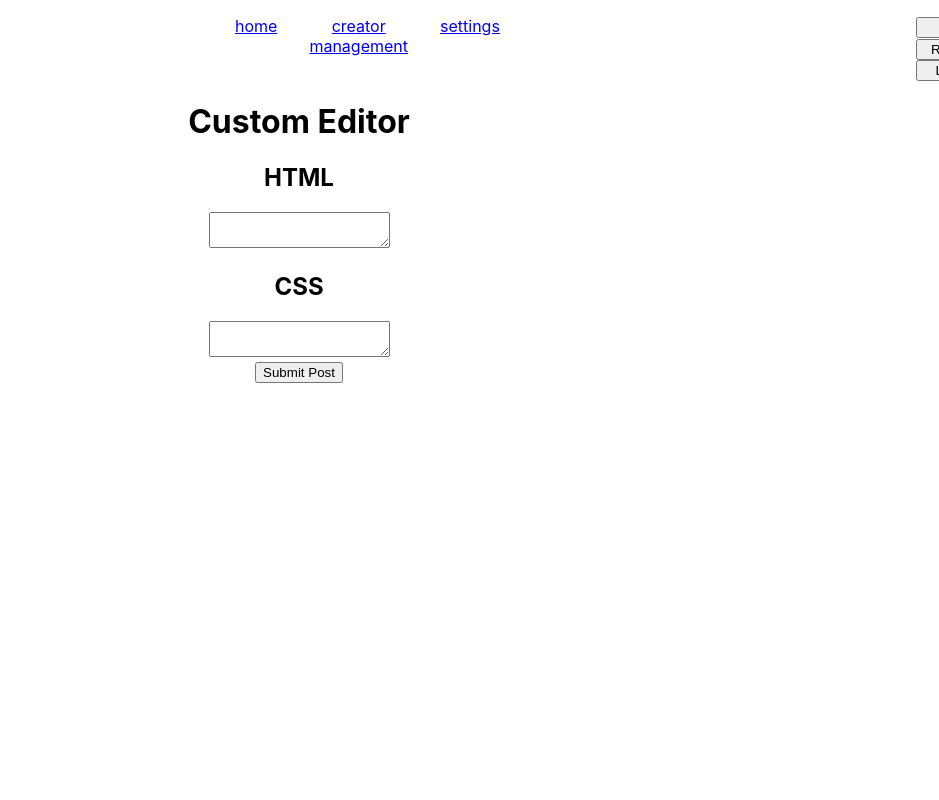
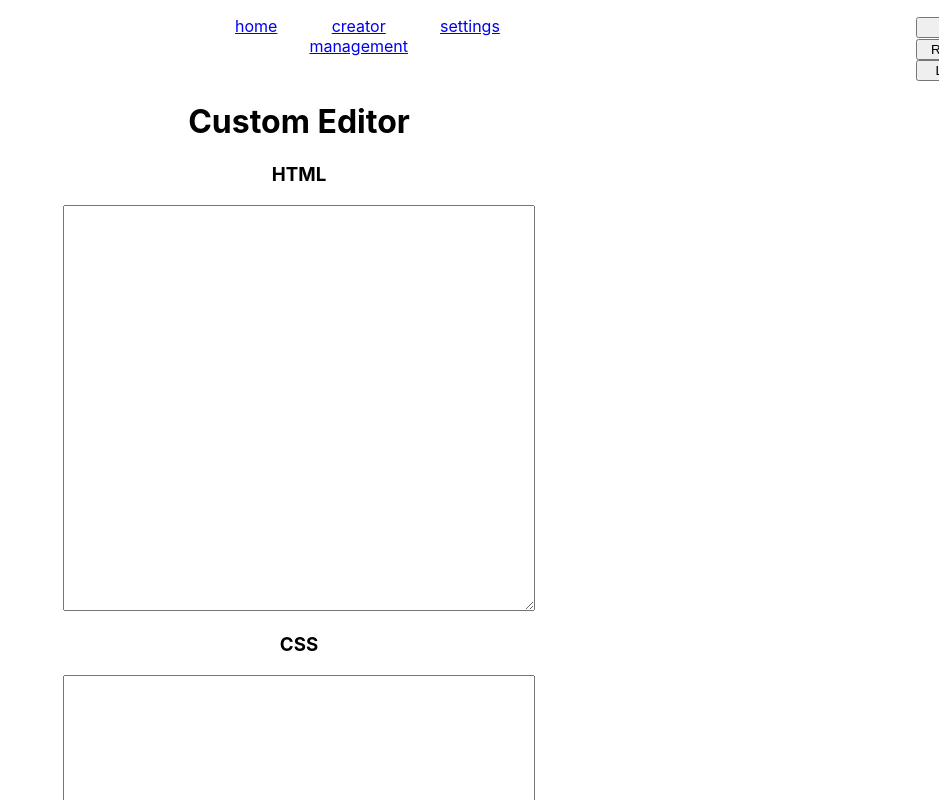
Before and after one commit to KalebWithAK/SoftwareEngineeringFinalProject, a React (Create React App) app in the folder web/: page /customEditor in a window 1280 px wide. Shown: the top 800 px of the page, without its empty margins (341-1280 px from the left). Built offline with nearby package versions, Linux system fonts and the light colour scheme.

Commit message:
editor styling

```diff
--- a/web/src/pages/customEditor.js
+++ b/web/src/pages/customEditor.js
@@ -15,11 +15,11 @@ class CustomEditor extends React.Component {
             <div>
                 <h1>Custom Editor</h1>
 
-                <h2>HTML</h2>
-                <textarea onChange={ this.handleHtmlChange } />
+                <h3>HTML</h3>
+                <textarea className='editorTextarea' onChange={ this.handleHtmlChange } />
 
-                <h2>CSS</h2>
-                <textarea onChange={ this.handleCssChange } />
+                <h3>CSS</h3>
+                <textarea className='editorTextarea' onChange={ this.handleCssChange } />
 
                 <div />
                 <button className='submitButton' onClick={ this.submitPost }>Submit Post</button>
```
